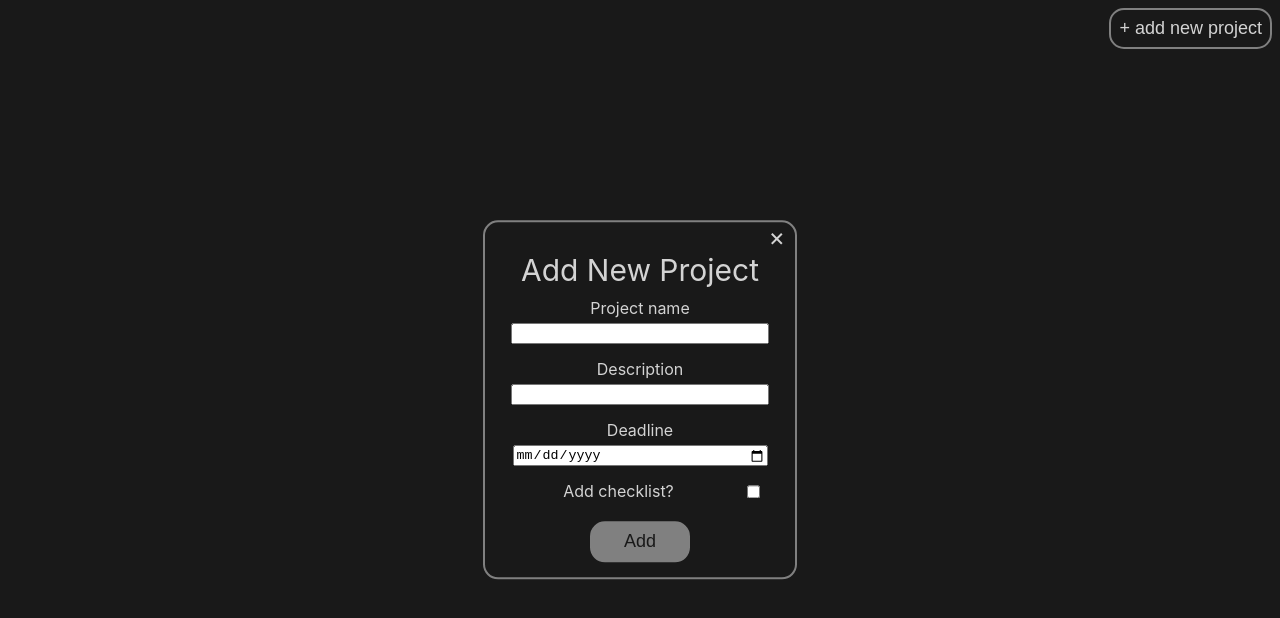
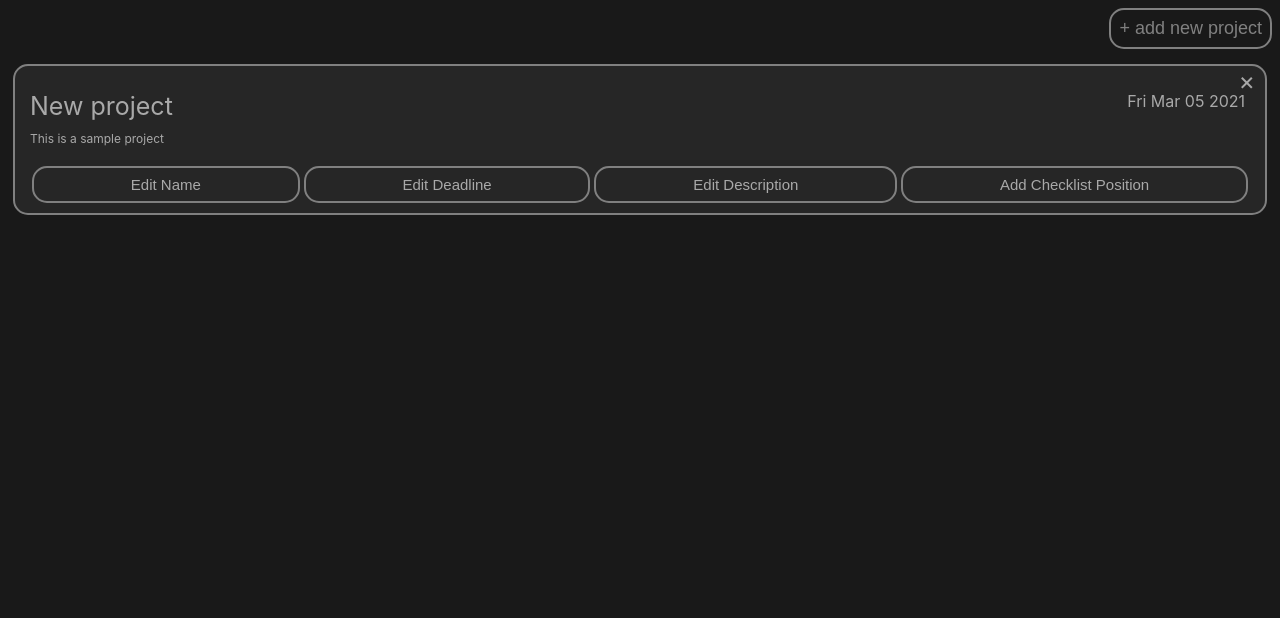
Before and after one commit to malgbogd/to-do-list-app, a plain HTML site: page index.html in a window 1280 px wide. Drawn offline with Linux system fonts and the light colour scheme.

Commit message:
Project card crated

```diff
--- a/css/styles.css
+++ b/css/styles.css
@@ -1,10 +1,15 @@
 body {
     background-color: #191919;
-    color: lightgrey;
+    color: grey;
     font-family: -apple-system, BlinkMacSystemFont, 'Segoe UI', Roboto, Oxygen, Ubuntu, Cantarell, 'Open Sans', 'Helvetica Neue', sans-serif;
 }
 
 #content {
+    display: flex;
+    flex-direction: column;
+}
+
+#btnDiv {
     display: flex;
     justify-content: flex-end;
 }
@@ -101,4 +106,57 @@ button:hover {
 #closeDiv {
     display: flex;
     flex-direction: row-reverse;
+    height: 25px;
 }
+
+.projCard {
+    color: darkgray;
+    display: flex;
+    flex-direction: column;
+    justify-content: left;
+    border: 2px solid gray;
+    border-radius: 15px;
+    margin: 5px;
+    margin-top: 15px;
+    padding-left: 15px;
+    background-color: #262626;
+}
+
+.projTitle {
+    font-size: 25px;
+}
+
+.delete {
+    font-size: 25px;
+    margin-right: 10px;
+    margin-bottom: 0;
+}
+
+.delete:hover {
+    opacity: 60%;
+}
+
+.projDescr {
+    margin-top: 10px;
+    font-size: 12px;
+}
+
+.buttonDiv {
+    display: flex;
+    justify-content: center;
+    margin: 20px 15px 10px 0;
+}
+
+.projBtn {
+    font-size: 15px;
+    color: darkgray;
+    margin: 0 2px 0 2px;
+    flex-grow: 1;
+}
+
+.projectHeader {
+    display: flex;
+    justify-content: space-between;
+    padding-right: 20px;
+
+}
--- a/scripts/script.js
+++ b/scripts/script.js
@@ -1,22 +1,36 @@
 const allProjects = [];
-let newProject;
 
-let newProjectName = document.getElementById("projectName");
-let newProjectDescription = document.getElementById("projectDescription");
-let newProjectDeadline = document.getElementById("projectDeadline");
-let newProjectChecklist = document.getElementById("projectChecklist");
+let projName;
+let projDescriptionL;
+let projDeadline;
+let projChecklist;
 
 const page = document.getElementById("content");
+let cards;
 
 
 const createBtnAddProject = (()=> {
+    const btnDiv = document.createElement("div");
+    btnDiv.id = "btnDiv";
     const addProject = document.createElement("button");
     addProject.innerHTML = "+ add new project";
     addProject.id = "addProjBtn";
-    page.appendChild(addProject);
+    btnDiv.appendChild(addProject);
+    page.appendChild(btnDiv);
+
     addProject.addEventListener("click", ()=> {
+        if (document.getElementById("addProjWin") == null) {
+            createModal();
+        }
         document.getElementById("addProjWin").style.display = "block";
-    });
+        });
+
+
+})();
+
+const createProjectCardsDiv = (()=>{
+    cards = document.createElement("div");
+    page.appendChild(cards);
 })();
 
 const project = (name, description, deadline, checklist) => {
@@ -50,9 +64,7 @@ const project = (name, description, deadline, checklist) => {
 
 };
 
-
-const createModal = (() => {
-
+function createModal() {
     const modal = document.createElement("div");
     modal.id = "addProjWin"
 
@@ -130,30 +142,109 @@ const createModal = (() => {
     modal.appendChild(addBtnWin);
     document.body.appendChild(modal);
 
-    return [nameInput, descriptionInput, deadlineInput, checklistInput];
-})();
-
-document.getElementById("add").addEventListener("click", ()=>{
-    getInput()
-    newProject = project(newProjectName,newProjectDescription,newProjectDeadline, newProjectChecklist);
-    allProjects.push(newProject);
-    console.log(allProjects);
-    clearInput();
-    return newProject;
-});
-
+    addBtnWin.addEventListener("click", ()=>{
+        getInput()
+        let newProject = project(projName,projDescription,projDeadline, projChecklist);
+        allProjects.push(newProject);
+        clearInput();
+        document.getElementById("addProjWin").style.display = "none";
+        displayProjects()
+    });
+};
 
 function getInput() {
-newProjectName = document.getElementById("projectName").value;
-newProjectDescription = document.getElementById("projectDescription").value;
-newProjectDeadline = document.getElementById("projectDeadline").value;
-newProjectChecklist = document.getElementById("projectChecklist").value;
-return [newProjectName, newProjectDescription, newProjectDeadline, newProjectChecklist];
+    projName = document.getElementById("projectName").value;
+    projDescription= document.getElementById("projectDescription").innerHTML;
+    projDeadline= document.getElementById("projectDeadline").value;
+    projChecklist = document.getElementById("projectChecklist").value;
 }
 
 function clearInput() {
-    newProjectName.value = "";
-    newProjectDescription.value = "";
-    newProjectDeadline.value= "";
-    newProjectChecklist.value = "off";
+    document.getElementById("projectName").value = "";
+    document.getElementById("projectDescription").value = "";
+    document.getElementById("projectDeadline").value= "";
+    document.getElementById("projectChecklist").value = "off";
 }
+
+function displayProjects() {
+
+    cards.innerHTML="";
+
+    allProjects.forEach((element) => {
+
+    const closeDiv = document.createElement("div");
+    closeDiv.id ="closeDiv";
+
+    const closeSign = document.createElement("span");
+    closeSign.innerHTML = "&times;";
+    closeSign.className = "delete";
+    closeSign.addEventListener("click", () =>{
+    allProjects.pop(element);
+    cards.removeChild(projectCard);
+        });
+
+    closeDiv.appendChild(closeSign);
+
+    const projectCard = document.createElement("div");
+    projectCard.className = "projCard";
+
+    const headerDiv = document.createElement("div");
+    headerDiv.className = "projectHeader"
+
+    const projTitle = document.createElement("div");
+    projTitle.innerHTML = String(element.name);
+    projTitle.className = "projTitle"
+
+    const projDead = document.createElement("div");
+    projDead.innerHTML = (element.deadline).toDateString();
+
+    headerDiv.appendChild(projTitle);
+    headerDiv.appendChild(projDead);
+
+    const checklistDiv = document.createElement("div");
+
+    const projDescr = document.createElement("div");
+    projDescr.innerHTML = String(element.description);
+    projDescr.className = "projDescr";
+
+    const buttonDiv = document.createElement("div");
+    buttonDiv.className = "buttonDiv";
+
+    const changeName = document.createElement("button");
+    changeName.innerHTML = "Edit Name";
+    changeName.className = "projBtn";
+
+    const changeDate = document.createElement("button");
+    changeDate.innerHTML = "Edit Deadline";
+    changeDate.className = "projBtn";
+
+    const changeDesription = document.createElement("button");
+    changeDesription.innerHTML = "Edit Description"
+    changeDesription.className = "projBtn";
+
+    const addChecklistPosition = document.createElement("button");
+    addChecklistPosition.innerHTML = "Add Checklist Position"
+    addChecklistPosition.className = "projBtn";
+
+    buttonDiv.appendChild(changeName);
+    buttonDiv.appendChild(changeDate);
+    buttonDiv.appendChild(changeDesription);
+    buttonDiv.appendChild(addChecklistPosition);
+
+    projectCard.appendChild(closeDiv);
+    projectCard.appendChild(headerDiv);
+    projectCard.appendChild(projDescr);
+    projectCard.appendChild(checklistDiv);
+    projectCard.appendChild(buttonDiv);
+    cards.appendChild(projectCard);
+
+
+    })
+}
+
+const addSampleProjec = (() => {
+    const exampleProj = project("New project", "This is a sample project",new Date(2021,02,05), "on");
+    allProjects.push(exampleProj);
+    displayProjects();
+}
+)();
```
